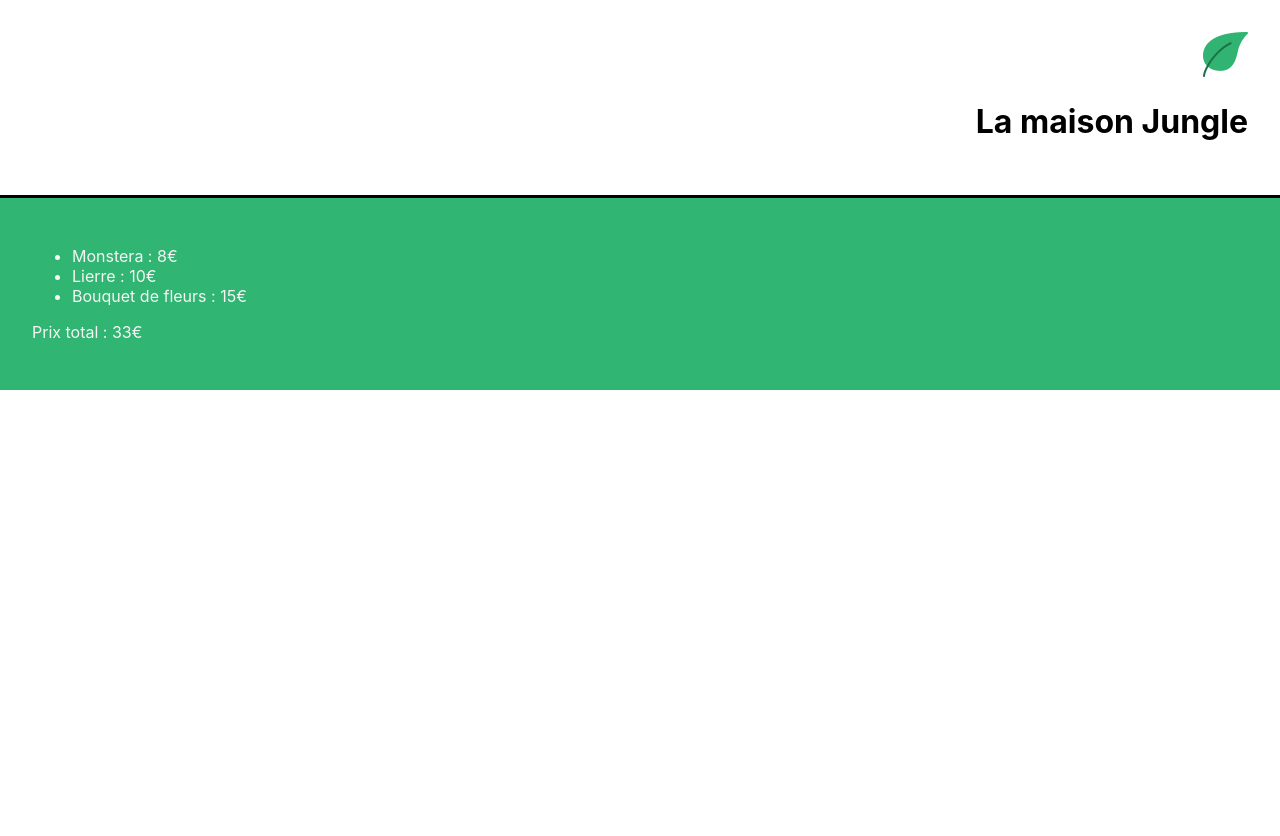
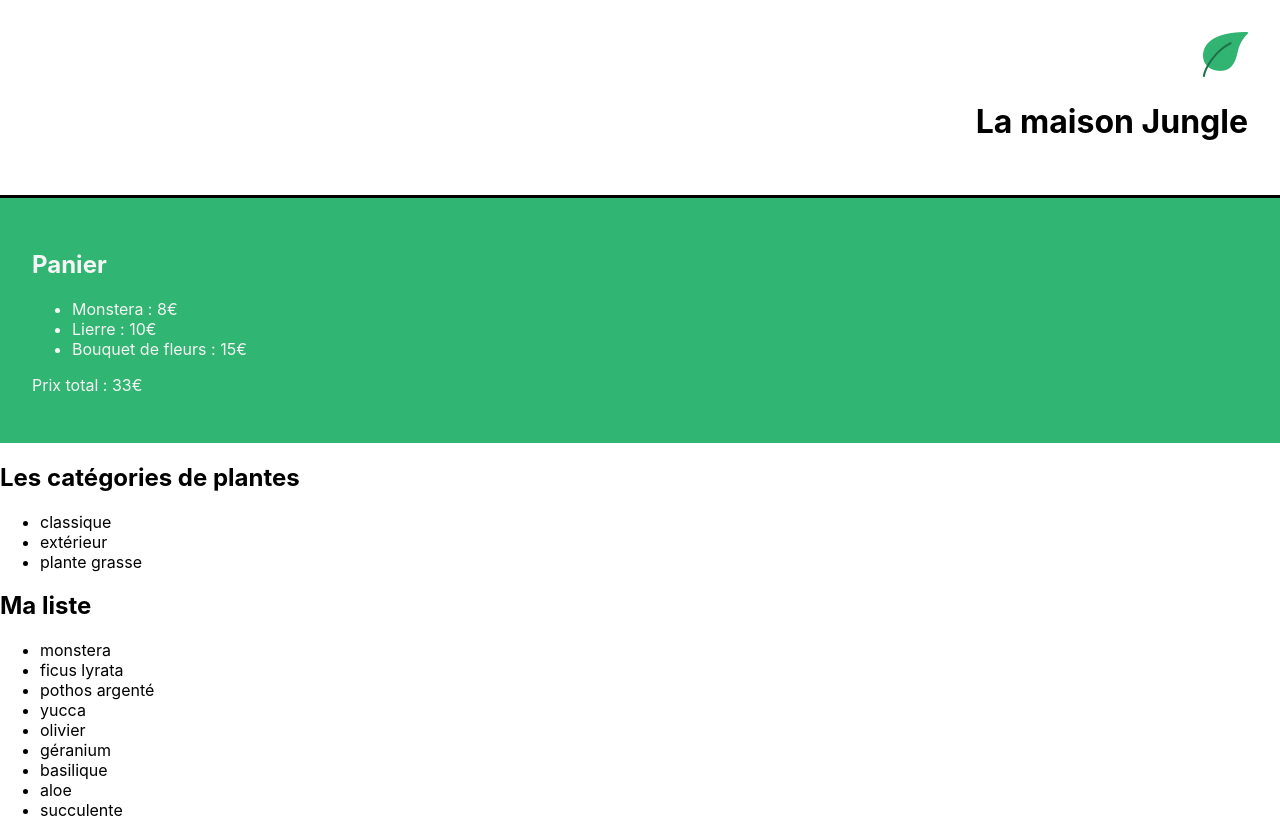
Before and after one commit to Dananando/la-maison-jungle, a React (Create React App) app: page / in a window 1280 px wide. Before the commit the page ends 800 px from the top, so only its background shows below. Built offline with nearby package versions, Linux system fonts and the light colour scheme.

Commit message:
P2C3 - Rendering of plants and their categories OK

```diff
--- a/src/components/App.js
+++ b/src/components/App.js
@@ -2,6 +2,8 @@
 import '../useless/App.css';
 import Banner from './Banner';
 import Cart from './Cart';
+import ShoppingList from './ShoppingList';
+
 import React from 'react';
 
 function App() {
@@ -9,6 +11,7 @@ function App() {
     <React.Fragment>
       <Banner />
       <Cart />
+      <ShoppingList />
     </React.Fragment>
   );
 }
--- a/src/components/Cart.js
+++ b/src/components/Cart.js
@@ -9,6 +9,7 @@ const Cart = () => {
         bouquetDeFleurs: 15
     };
     return (<div className='lmj-cart'>
+        <h2>Panier</h2>
         <ul>
             <li>Monstera : {price.monstera}€</li>
             <li>Lierre : {price.lierre}€</li>
--- /dev/null
+++ b/src/components/ShoppingList.js
@@ -0,0 +1,39 @@
+import React from "react";
+import plantList from '../data/plantList';
+
+// Function to remove duplicates of the plant list
+const removeDuplicate = (aTable) => {
+    const categoryTable = [];
+    aTable.map((element) => {
+        return categoryTable.push(element.category);
+    });
+    const uniqueCategoryTable = [...new Set(categoryTable)];
+    return uniqueCategoryTable;
+};
+
+const ShoppingList = () => {
+    const categoryList = removeDuplicate(plantList);
+    return (
+        <React.Fragment>
+            <h2>Les catégories de plantes</h2>
+            <ul>
+                {categoryList.map((plant, index) => {
+                    return (
+                        <li key={`${plant}-${index}`}>{plant}</li>
+                    );
+                })}
+            </ul>
+
+            <h2>Ma liste</h2>
+            <ul>
+                {plantList.map((plant) => {
+                    return (
+                        <li key={plant.id}>{plant.name}</li>
+                    );
+                })}
+            </ul>
+        </React.Fragment>
+    )
+};
+
+export default ShoppingList;
--- /dev/null
+++ b/src/data/plantList.js
@@ -0,0 +1,49 @@
+const plantList = [
+    {
+        name: 'monstera',
+        category: 'classique',
+        id: '1ed'
+    },
+    {
+        name: 'ficus lyrata',
+        category: 'classique',
+        id: '2ab'
+    },
+    {
+        name: 'pothos argenté',
+        category: 'classique',
+        id: '3sd'
+    },
+    {
+        name: 'yucca',
+        category: 'classique',
+        id: '4kk'
+    },
+    {
+        name: 'olivier',
+        category: 'extérieur',
+        id: '5pl'
+    },
+    {
+        name: 'géranium',
+        category: 'extérieur',
+        id: '6uo'
+    },
+    {
+        name: 'basilique',
+        category: 'extérieur',
+        id: '7ie'
+    },
+    {
+        name: 'aloe',
+        category: 'plante grasse',
+        id: '8fp'
+    },
+    {
+        name: 'succulente',
+        category: 'plante grasse',
+        id: '9vn'
+    }
+];
+
+export default plantList;
```
